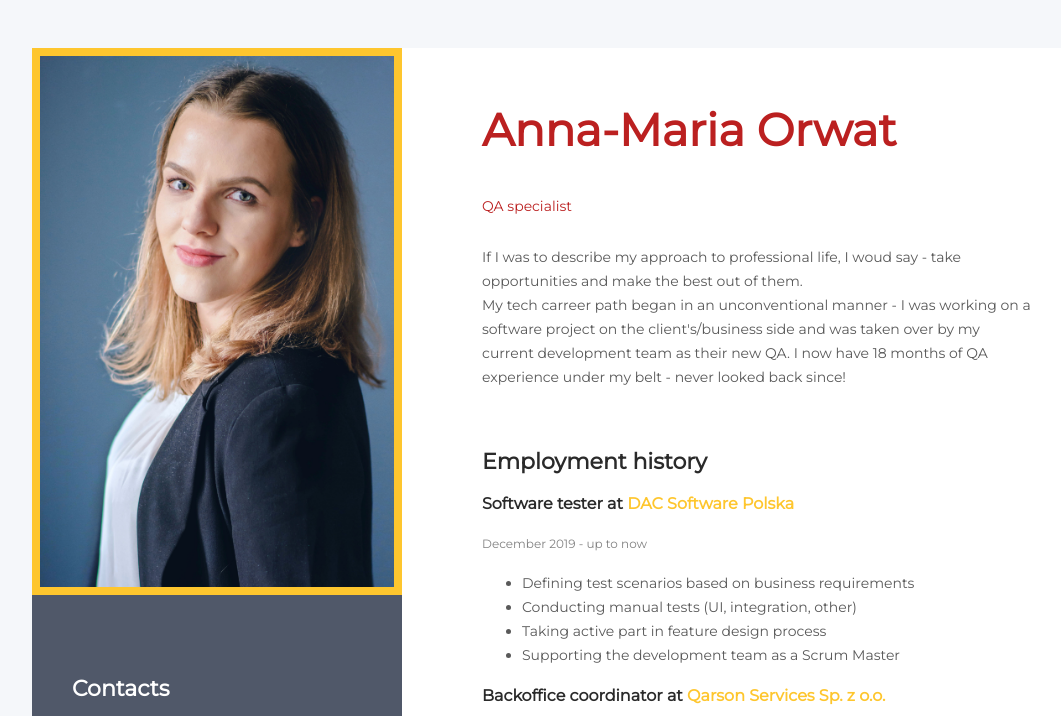
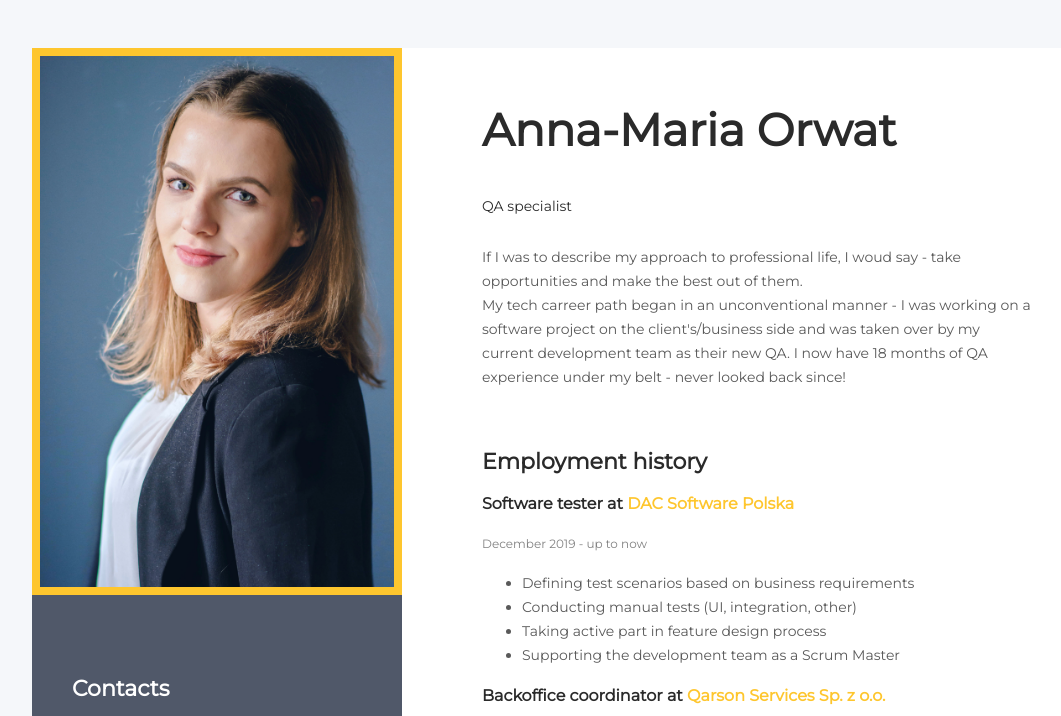
Before and after one commit to peleda/CV-2021, a plain HTML site: page index.html in a window 1280 px wide. Shown: the top 716 px of the page, without its empty margins (16-1077 px from the left). Drawn offline with nearby package versions, Linux system fonts and the light colour scheme.

Commit message:
reverting test changes

```diff
--- a/css/style.css
+++ b/css/style.css
@@ -37,7 +37,7 @@ body {
 
 .bio-title,
 .bio-occupation {
-  color: #bb2020;
+  color: #2a2a2a;
 }
 
 .bio-occupation,
@@ -90,7 +90,7 @@ body {
   border-style: solid;
 }
 
-/* ========= left-side ========= */
+/* ========= left-side =========== */
 
 .left-side {
   width: 370px;
```
